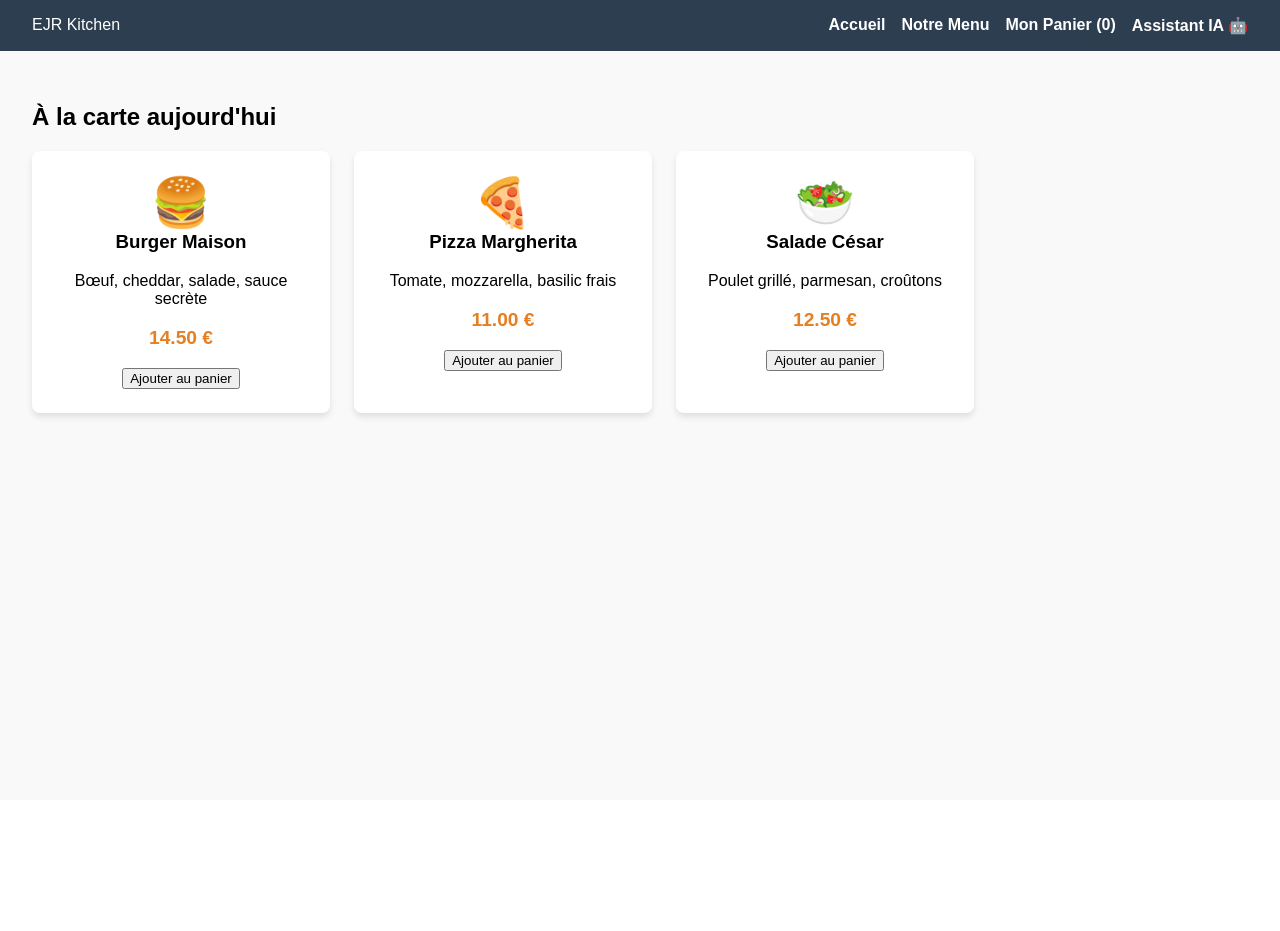
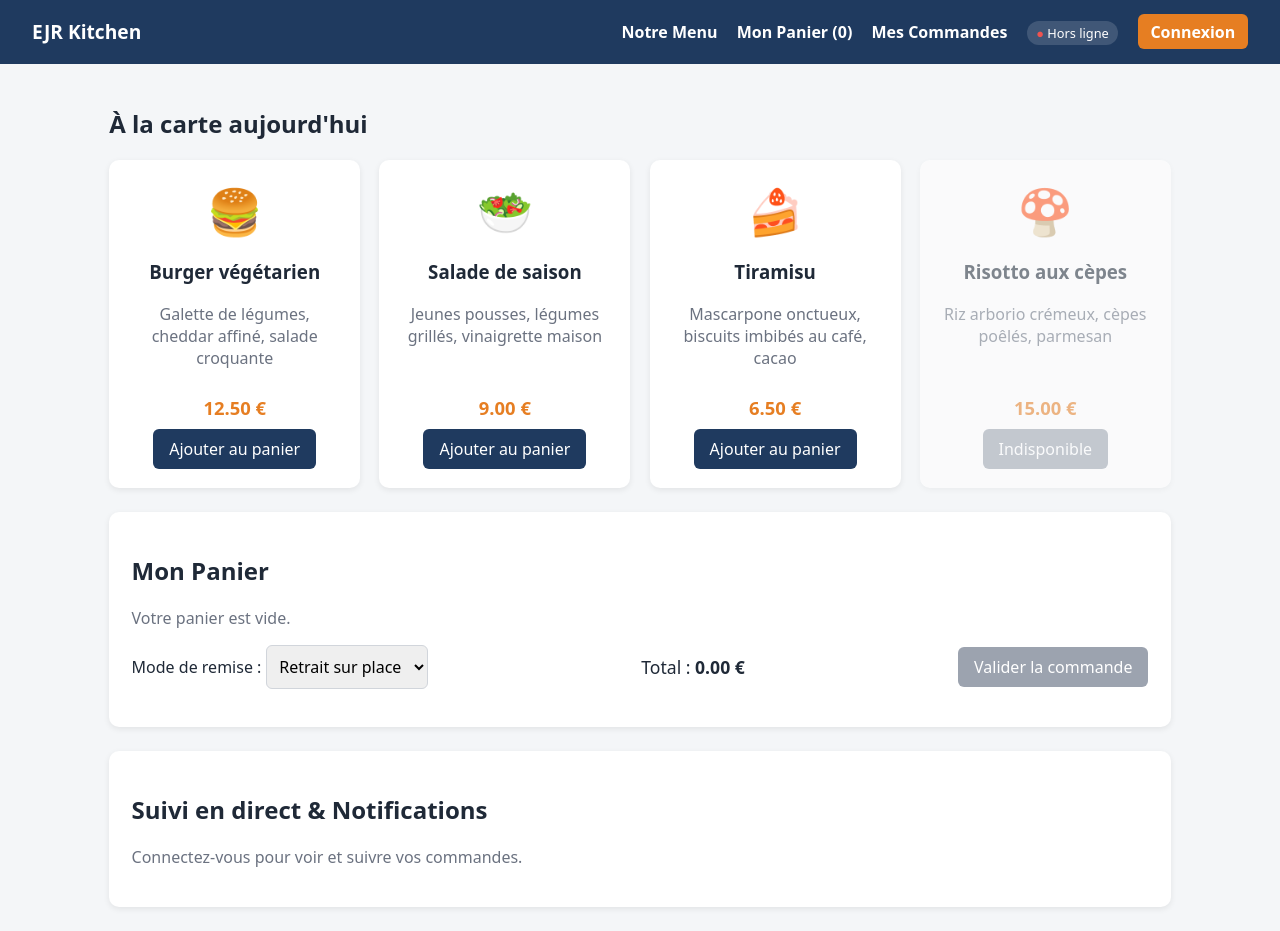
Before and after one commit to ErickJanaPro/EJR-ManageKitchen, a Spring Boot app: page / in a window 1280 px wide. Before the commit the page ends 419 px from the top, so only its background shows below. Run offline with Spring Boot 4, Linux system fonts and the light colour scheme; some of the project's set-up classes (security, data sources, template engines, error pages and the like) are left out, and stand-ins take their place; some libraries are stand-ins or nearby versions.

Commit message:
feat(customer): parcours client B2C avec auth JWT, panier et suivi temps reel

```diff
--- a/app/src/main/resources/static/app.js
+++ b/app/src/main/resources/static/app.js
@@ -1,25 +1,282 @@
-document.addEventListener("DOMContentLoaded", () => {
-    fetch('/api/customer/menu')
-        .then(response => response.json())
-        .then(plats => {
-            const container = document.getElementById('menu-container');
-            container.innerHTML = ''; // On vide le texte de chargement
+const state = {
+    menu: [],
+    cart: new Map(),
+    orders: new Map(),
+    notifications: [],
+    token: localStorage.getItem('ejr_token'),
+    user: JSON.parse(localStorage.getItem('ejr_user') || 'null'),
+    registerMode: false,
+    stomp: null
+};
 
-            plats.forEach(plat => {
-                const card = document.createElement('div');
-                card.className = 'menu-card';
-                card.innerHTML = `
-                    <div style="font-size: 3rem;">${plat.imageUrl}</div>
-                    <h3>${plat.nom}</h3>
-                    <p>${plat.description}</p>
-                    <p class="price">${plat.prix.toFixed(2)} €</p>
-                    <button>Ajouter au panier</button>
-                `;
-                container.appendChild(card);
+const $ = sel => document.querySelector(sel);
+const esc = s => String(s).replace(/[&<>"']/g, c => ({ '&': '&amp;', '<': '&lt;', '>': '&gt;', '"': '&quot;', "'": '&#39;' }[c]));
+
+async function api(path, options = {}) {
+    const headers = { 'Content-Type': 'application/json', ...options.headers };
+    if (state.token) headers.Authorization = `Bearer ${state.token}`;
+
+    const res = await fetch(path, { ...options, headers });
+    const body = res.status === 204 ? null : await res.json().catch(() => null);
+    if (!res.ok) {
+        const err = new Error(body?.message || `Erreur HTTP ${res.status}`);
+        err.status = res.status;
+        throw err;
+    }
+    return body;
+}
+
+// ---------- Menu ----------
+async function loadMenu() {
+    try {
+        state.menu = await api('/api/customer/menu');
+        renderMenu();
+    } catch (err) {
+        $('#menu-container').innerHTML = `<p class="error">Impossible de charger le menu : ${esc(err.message)}</p>`;
+    }
+}
+
+function renderMenu() {
+    $('#menu-container').innerHTML = state.menu.map(plat => `
+        <article class="menu-card ${plat.disponible ? '' : 'unavailable'}">
+            <div>
+                <div style="font-size: 2.8rem;">${esc(plat.imageUrl)}</div>
+                <h3>${esc(plat.nom)}</h3>
+                <p class="muted">${esc(plat.description)}</p>
+            </div>
+            <div>
+                <p class="price">${Number(plat.prix).toFixed(2)} €</p>
+                <button ${plat.disponible ? '' : 'disabled'} onclick="addToCart(${plat.id})">
+                    ${plat.disponible ? 'Ajouter au panier' : 'Indisponible'}
+                </button>
+            </div>
+        </article>
+    `).join('');
+}
+
+// ---------- Panier ----------
+window.addToCart = function(dishId) {
+    const plat = state.menu.find(p => p.id === dishId);
+    if (!plat || !plat.disponible) return;
+    const entry = state.cart.get(dishId);
+    if (entry) entry.quantity += 1;
+    else state.cart.set(dishId, { plat, quantity: 1 });
+    renderCart();
+};
+
+window.updateQty = function(dishId, delta) {
+    const entry = state.cart.get(dishId);
+    if (!entry) return;
+    entry.quantity += delta;
+    if (entry.quantity <= 0) state.cart.delete(dishId);
+    renderCart();
+};
+
+function renderCart() {
+    const entries = [...state.cart.values()];
+    const count = entries.reduce((s, e) => s + e.quantity, 0);
+    const total = entries.reduce((s, e) => s + Number(e.plat.prix) * e.quantity, 0);
+
+    $('#cart-count').textContent = count;
+    $('#cart-total').textContent = `${total.toFixed(2)} €`;
+    $('#order-btn').disabled = entries.length === 0;
+
+    if (entries.length === 0) {
+        $('#cart-items').innerHTML = '<p class="muted">Votre panier est vide.</p>';
+        return;
+    }
+
+    $('#cart-items').innerHTML = entries.map(({ plat, quantity }) => `
+        <div class="cart-row">
+            <span><strong>${esc(plat.nom)}</strong> (${Number(plat.prix).toFixed(2)} €)</span>
+            <div class="row">
+                <button class="small secondary" onclick="updateQty(${plat.id}, -1)">-</button>
+                <span>${quantity}</span>
+                <button class="small secondary" onclick="updateQty(${plat.id}, 1)">+</button>
+            </div>
+        </div>
+    `).join('');
+}
+
+async function submitOrder() {
+    $('#order-feedback').textContent = '';
+    if (!state.token) {
+        $('#auth-panel').classList.remove('hidden');
+        $('#auth-error').textContent = 'Connectez-vous pour valider votre commande.';
+        return;
+    }
+
+    const payload = {
+        fulfillmentType: $('#fulfillment-type').value,
+        items: [...state.cart.values()].map(({ plat, quantity }) => ({ dishId: plat.id, quantity }))
+    };
+
+    try {
+        const order = await api('/api/orders', { method: 'POST', body: JSON.stringify(payload) });
+        state.cart.clear();
+        state.orders.set(order.id, order);
+        renderCart();
+        renderOrders();
+        $('#order-feedback').textContent = `Commande #${order.id} envoyée en cuisine !`;
+    } catch (err) {
+        $('#order-feedback').textContent = `Erreur : ${err.message}`;
+    }
+}
+
+// ---------- Authentification ----------
+function updateAuthUI() {
+    const btn = $('#auth-toggle-btn');
+    if (state.user && state.token) {
+        btn.textContent = `${state.user.fullName} (Déconnexion)`;
+        $('#auth-panel').classList.add('hidden');
+    } else {
+        btn.textContent = 'Connexion';
+    }
+}
+
+async function handleAuthSubmit(e) {
+    e.preventDefault();
+    $('#auth-error').textContent = '';
+    const endpoint = state.registerMode ? '/api/auth/register' : '/api/auth/login';
+    const body = state.registerMode
+        ? { email: $('#auth-email').value, password: $('#auth-password').value, fullName: $('#auth-fullname').value }
+        : { email: $('#auth-email').value, password: $('#auth-password').value };
+
+    try {
+        const auth = await api(endpoint, { method: 'POST', body: JSON.stringify(body) });
+        state.token = auth.accessToken;
+        state.user = auth.user;
+        localStorage.setItem('ejr_token', state.token);
+        localStorage.setItem('ejr_user', JSON.stringify(state.user));
+        updateAuthUI();
+        await initAuthenticatedSession();
+    } catch (err) {
+        $('#auth-error').textContent = err.message;
+    }
+}
+
+function logout() {
+    if (state.stomp) state.stomp.deactivate();
+    state.token = null;
+    state.user = null;
+    state.orders.clear();
+    state.notifications = [];
+    localStorage.removeItem('ejr_token');
+    localStorage.removeItem('ejr_user');
+    setWsStatus(false);
+    updateAuthUI();
+    renderOrders();
+    renderNotifications();
+}
+
+// ---------- Commandes, Notifications & WebSocket STOMP ----------
+async function initAuthenticatedSession() {
+    if (!state.token) return;
+    try {
+        const [orders, notifs] = await Promise.all([
+            api('/api/orders/me'),
+            api('/api/notifications/me')
+        ]);
+        state.orders = new Map(orders.map(o => [o.id, o]));
+        state.notifications = notifs;
+        renderOrders();
+        renderNotifications();
+        connectWebSocket();
+    } catch (err) {
+        if (err.status === 401) logout();
+    }
+}
+
+function connectWebSocket() {
+    if (state.stomp) state.stomp.deactivate();
+    const scheme = location.protocol === 'https:' ? 'wss' : 'ws';
+    state.stomp = new StompJs.Client({
+        brokerURL: `${scheme}://${location.host}/ws`,
+        connectHeaders: { Authorization: `Bearer ${state.token}` },
+        reconnectDelay: 3000,
+        onConnect: () => {
+            setWsStatus(true);
+            state.stomp.subscribe('/user/queue/orders', frame => {
+                const msg = JSON.parse(frame.body);
+                state.orders.set(msg.order.id, msg.order);
+                renderOrders();
             });
-        })
-        .catch(error => {
-            console.error('Erreur lors du chargement du menu:', error);
-            document.getElementById('menu-container').innerHTML = '<p>Désolé, le menu est indisponible pour le moment.</p>';
-        });
+            state.stomp.subscribe('/user/queue/notifications', frame => {
+                const notif = JSON.parse(frame.body);
+                state.notifications.unshift(notif);
+                renderNotifications();
+            });
+        },
+        onWebSocketClose: () => setWsStatus(false),
+        onStompError: () => setWsStatus(false)
+    });
+    state.stomp.activate();
+}
+
+function setWsStatus(connected) {
+    const badge = $('#ws-badge');
+    badge.className = `badge ${connected ? 'on' : 'off'}`;
+    badge.textContent = connected ? 'Temps réel actif' : 'Hors ligne';
+}
+
+window.markNotifRead = async function(id) {
+    await api(`/api/notifications/${id}/read`, { method: 'PATCH' });
+    state.notifications = state.notifications.map(n => n.id === id ? { ...n, read: true } : n);
+    renderNotifications();
+};
+
+function renderNotifications() {
+    const unread = state.notifications.filter(n => !n.read);
+    $('#notifications-box').innerHTML = unread.map(n => `
+        <div class="notif">
+            <span>🔔 ${esc(n.message)}</span>
+            <button class="small secondary" onclick="markNotifRead(${n.id})">OK</button>
+        </div>
+    `).join('');
+}
+
+function renderOrders() {
+    if (!state.token) {
+        $('#orders-list').innerHTML = '<p class="muted">Connectez-vous pour voir et suivre vos commandes.</p>';
+        return;
+    }
+    const list = [...state.orders.values()].sort((a, b) => b.id - a.id);
+    if (list.length === 0) {
+        $('#orders-list').innerHTML = '<p class="muted">Aucune commande pour le moment.</p>';
+        return;
+    }
+    $('#orders-list').innerHTML = list.map(o => `
+        <article class="order-card">
+            <div class="row" style="justify-content: space-between;">
+                <strong>Commande #${o.id} (${esc(o.fulfillmentType)})</strong>
+                <span class="status-pill ${esc(o.status)}">${esc(o.status)}</span>
+            </div>
+            <ul>${o.items.map(i => `<li>${i.quantity} × ${esc(i.dishName)} — ${Number(i.lineTotal).toFixed(2)} €</li>`).join('')}</ul>
+            <strong>Total : ${Number(o.total).toFixed(2)} €</strong>
+        </article>
+    `).join('');
+}
+
+// ---------- Initialisation ----------
+document.addEventListener('DOMContentLoaded', () => {
+    $('#auth-toggle-btn').addEventListener('click', () => {
+        if (state.token) logout();
+        else $('#auth-panel').classList.toggle('hidden');
+    });
+
+    $('#auth-switch').addEventListener('click', () => {
+        state.registerMode = !state.registerMode;
+        $('#auth-title').textContent = state.registerMode ? 'Inscription client' : 'Connexion client';
+        $('#auth-submit').textContent = state.registerMode ? 'Créer le compte' : 'Se connecter';
+        $('#auth-switch').textContent = state.registerMode ? 'Déjà un compte ?' : 'Créer un compte';
+        $('#auth-fullname').classList.toggle('hidden', !state.registerMode);
+        $('#auth-fullname').required = state.registerMode;
+    });
+
+    $('#auth-form').addEventListener('submit', handleAuthSubmit);
+    $('#order-btn').addEventListener('click', submitOrder);
+
+    updateAuthUI();
+    loadMenu();
+    if (state.token) initAuthenticatedSession();
 });
--- a/app/src/main/resources/static/index.html
+++ b/app/src/main/resources/static/index.html
@@ -4,29 +4,70 @@
     <meta charset="UTF-8">
     <meta name="viewport" content="width=device-width, initial-scale=1.0">
     <title>EJR - Restauration Connectée</title>
-    <!-- Préparation Leaflet (Carte géolocalisation) -->
     <link rel="stylesheet" href="https://unpkg.com/leaflet@1.9.4/dist/leaflet.css" />
     <link rel="stylesheet" href="style.css">
+    <script src="https://cdn.jsdelivr.net/npm/@stomp/stompjs@7.0.0/bundles/stomp.umd.min.js"></script>
 </head>
 <body>
 
     <nav class="navbar">
         <div class="logo">EJR Kitchen</div>
         <ul class="nav-links">
-            <li><a href="#">Accueil</a></li>
             <li><a href="#menu">Notre Menu</a></li>
-            <li><a href="#">Mon Panier (0)</a></li>
-            <li><a href="#">Assistant IA 🤖</a></li>
+            <li><a href="#panier">Mon Panier (<span id="cart-count">0</span>)</a></li>
+            <li><a href="#suivi">Mes Commandes</a></li>
+            <li><span id="ws-badge" class="badge off">Hors ligne</span></li>
+            <li><button id="auth-toggle-btn" class="nav-btn">Connexion</button></li>
         </ul>
     </nav>
 
-    <main>
+    <main class="layout">
+        <!-- Bloc Connexion / Inscription -->
+        <section id="auth-panel" class="card hidden">
+            <h2 id="auth-title">Connexion client</h2>
+            <form id="auth-form">
+                <input id="auth-fullname" type="text" placeholder="Nom complet" class="hidden">
+                <input id="auth-email" type="email" placeholder="E-mail" value="client@ejr.local" required>
+                <input id="auth-password" type="password" placeholder="Mot de passe" value="password123" required>
+                <div class="row">
+                    <button type="submit" id="auth-submit">Se connecter</button>
+                    <button type="button" id="auth-switch" class="secondary">Créer un compte</button>
+                </div>
+                <p id="auth-error" class="error"></p>
+            </form>
+        </section>
+
+        <!-- Menu -->
         <section id="menu">
             <h2>À la carte aujourd'hui</h2>
-            <!-- Les plats seront injectés ici par JavaScript -->
             <div id="menu-container" class="menu-grid">
                 <p>Chargement du menu en cours...</p>
             </div>
+        </section>
+
+        <!-- Panier -->
+        <section id="panier" class="card">
+            <h2>Mon Panier</h2>
+            <div id="cart-items"><p class="muted">Votre panier est vide.</p></div>
+            <div class="cart-footer">
+                <label>
+                    Mode de remise :
+                    <select id="fulfillment-type">
+                        <option value="RETRAIT">Retrait sur place</option>
+                        <option value="LIVRAISON">Livraison</option>
+                    </select>
+                </label>
+                <p class="total">Total : <strong id="cart-total">0.00 €</strong></p>
+                <button id="order-btn" disabled>Valider la commande</button>
+                <p id="order-feedback" class="feedback"></p>
+            </div>
+        </section>
+
+        <!-- Suivi commandes & notifications temps réel -->
+        <section id="suivi" class="card">
+            <h2>Suivi en direct & Notifications</h2>
+            <div id="notifications-box"></div>
+            <div id="orders-list"><p class="muted">Connectez-vous pour voir et suivre vos commandes.</p></div>
         </section>
     </main>
 
--- a/app/src/main/resources/static/style.css
+++ b/app/src/main/resources/static/style.css
@@ -1,57 +1,238 @@
+* {
+    box-sizing: border-box;
+}
+
 body {
-    font-family: Arial, sans-serif;
+    font-family: system-ui, Arial, sans-serif;
     margin: 0;
-    padding: 0;
-    background-color: #f9f9f9;
+    background: #f4f6f8;
+    color: #1f2937;
 }
 
 .navbar {
     display: flex;
     justify-content: space-between;
-    padding: 1rem 2rem;
-    background: #2c3e50;
+    align-items: center;
+    padding: 0.9rem 2rem;
+    background: #1f3a5f;
     color: white;
+}
+
+.logo {
+    font-size: 1.2rem;
+    font-weight: bold;
 }
 
 .nav-links {
     list-style: none;
     display: flex;
-    gap: 1rem;
+    align-items: center;
+    gap: 1.2rem;
     margin: 0;
+    padding: 0;
 }
 
 .nav-links a {
     color: white;
     text-decoration: none;
-    font-weight: bold;
+    font-weight: 600;
 }
 
-main {
-    padding: 2rem;
+.nav-btn {
+    background: #e67e22;
+    color: white;
+    border: 0;
+    padding: 0.4rem 0.8rem;
+    border-radius: 6px;
+    cursor: pointer;
+    font-weight: 600;
+}
+
+.badge {
+    font-size: 0.8rem;
+    padding: 0.2rem 0.6rem;
+    border-radius: 99px;
+    background: rgba(255, 255, 255, 0.15);
+}
+
+.badge.on::before {
+    content: "● ";
+    color: #66bb6a;
+}
+
+.badge.off::before {
+    content: "● ";
+    color: #ef5350;
+}
+
+.layout {
+    max-width: 1100px;
+    margin: 1.5rem auto;
+    padding: 0 1.2rem;
+    display: flex;
+    flex-direction: column;
+    gap: 1.5rem;
+}
+
+.card {
+    background: white;
+    padding: 1.4rem;
+    border-radius: 10px;
+    box-shadow: 0 2px 6px rgba(0, 0, 0, 0.08);
+}
+
+.hidden {
+    display: none !important;
 }
 
 .menu-grid {
-    display: flex;
-    gap: 1.5rem;
-    flex-wrap: wrap;
-    margin-top: 1rem;
+    display: grid;
+    grid-template-columns: repeat(auto-fill, minmax(230px, 1fr));
+    gap: 1.2rem;
 }
 
 .menu-card {
     background: white;
-    padding: 1.5rem;
-    border-radius: 8px;
-    box-shadow: 0 4px 6px rgba(0, 0, 0, 0.1);
-    width: 250px;
+    padding: 1.2rem;
+    border-radius: 10px;
+    box-shadow: 0 2px 6px rgba(0, 0, 0, 0.08);
     text-align: center;
+    display: flex;
+    flex-direction: column;
+    justify-content: space-between;
 }
 
-.menu-card h3 {
-    margin-top: 0;
+.menu-card.unavailable {
+    opacity: 0.55;
 }
 
 .price {
     font-weight: bold;
     color: #e67e22;
-    font-size: 1.2rem;
+    font-size: 1.15rem;
+    margin: 0.6rem 0;
 }
+
+button {
+    font: inherit;
+    background: #1f3a5f;
+    color: white;
+    border: 0;
+    padding: 0.55rem 1rem;
+    border-radius: 6px;
+    cursor: pointer;
+}
+
+button:disabled {
+    background: #9ca3af;
+    cursor: not-allowed;
+}
+
+button.secondary {
+    background: #e5e7eb;
+    color: #1f2937;
+}
+
+button.small {
+    padding: 0.2rem 0.55rem;
+    font-size: 0.85rem;
+}
+
+input,
+select {
+    padding: 0.55rem;
+    border: 1px solid #d1d5db;
+    border-radius: 6px;
+    font: inherit;
+}
+
+#auth-form {
+    display: flex;
+    flex-direction: column;
+    gap: 0.7rem;
+    max-width: 360px;
+}
+
+.row {
+    display: flex;
+    gap: 0.6rem;
+    align-items: center;
+}
+
+.cart-row {
+    display: flex;
+    justify-content: space-between;
+    align-items: center;
+    padding: 0.5rem 0;
+    border-bottom: 1px solid #e5e7eb;
+}
+
+.cart-footer {
+    margin-top: 1rem;
+    display: flex;
+    flex-wrap: wrap;
+    gap: 1rem;
+    align-items: center;
+    justify-content: space-between;
+}
+
+.total {
+    font-size: 1.1rem;
+    margin: 0;
+}
+
+.order-card {
+    border: 1px solid #e5e7eb;
+    border-left: 4px solid #1f3a5f;
+    border-radius: 8px;
+    padding: 0.9rem;
+    margin-top: 0.8rem;
+}
+
+.status-pill {
+    display: inline-block;
+    padding: 0.15rem 0.6rem;
+    border-radius: 99px;
+    font-size: 0.8rem;
+    font-weight: 600;
+    background: #e0e7ff;
+    color: #1e3a8a;
+}
+
+.status-pill.PRETE {
+    background: #dcfce7;
+    color: #166534;
+}
+
+.status-pill.EN_PREPARATION {
+    background: #ffedd5;
+    color: #9a3412;
+}
+
+.notif {
+    background: #ecfdf5;
+    border: 1px solid #10b981;
+    padding: 0.7rem 1rem;
+    border-radius: 8px;
+    margin-bottom: 0.6rem;
+    display: flex;
+    justify-content: space-between;
+    align-items: center;
+}
+
+.muted {
+    color: #6b7280;
+}
+
+.error {
+    color: #c62828;
+    font-size: 0.9rem;
+    margin: 0;
+}
+
+.feedback {
+    color: #2e7d32;
+    font-size: 0.9rem;
+    margin: 0;
+    width: 100%;
+}
```
Also changed, not shown: app/src/main/java/com/ejr/managekitchen/customer/menu/CustomerMenuMockService.java (+11 -5 lines), app/src/main/java/com/ejr/managekitchen/customer/menu/dto/MenuDTO.java (+9 -20 lines), 1 other file.
